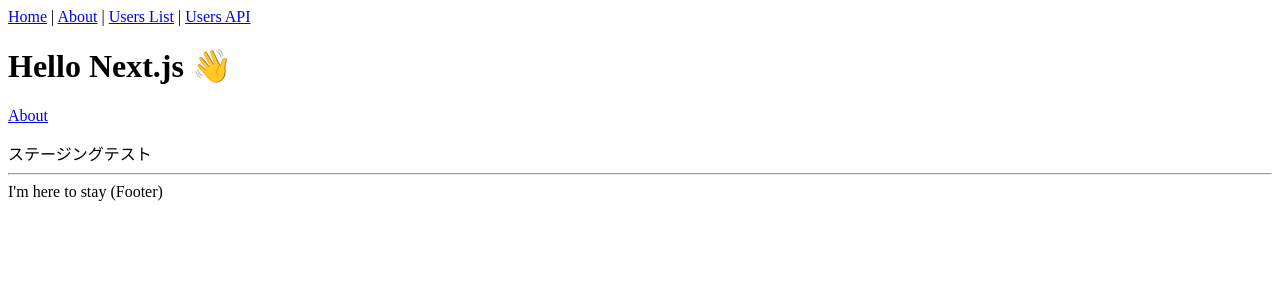
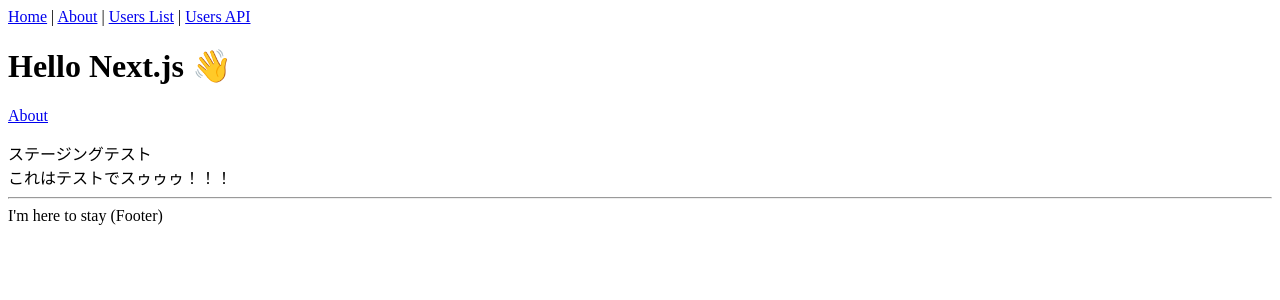
Before and after one commit to RYOTA-F/kosotu-devlog, a Next.js app: page / in a window 1280 px wide. Shown: the top 300 px of the page. Built offline with nearby package versions, Linux system fonts and the light colour scheme.

Commit message:
staging: テスト

```diff
--- a/pages/index.tsx
+++ b/pages/index.tsx
@@ -11,6 +11,7 @@
       </Link>
     </p>
     <Test />
+    <div>これはテストでスゥゥゥ！！！</div>
   </Layout>
 )
 
```
